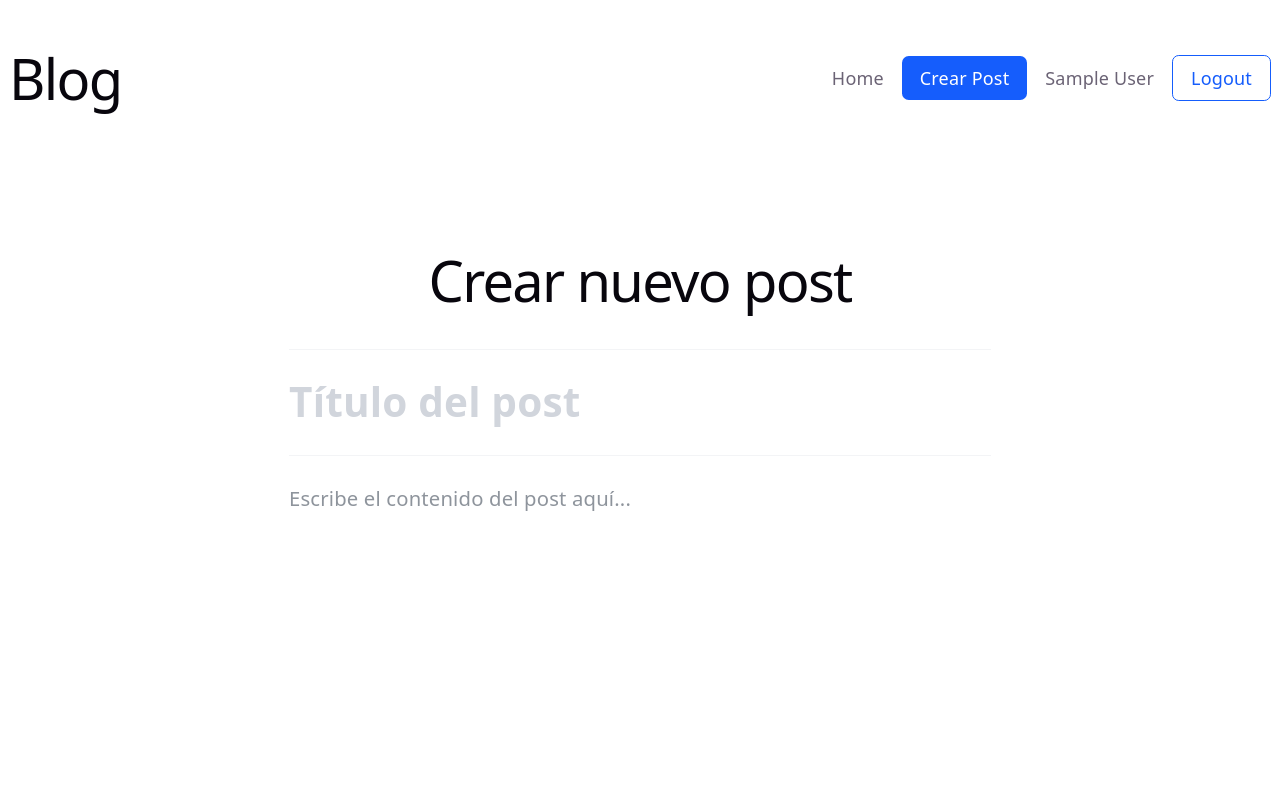
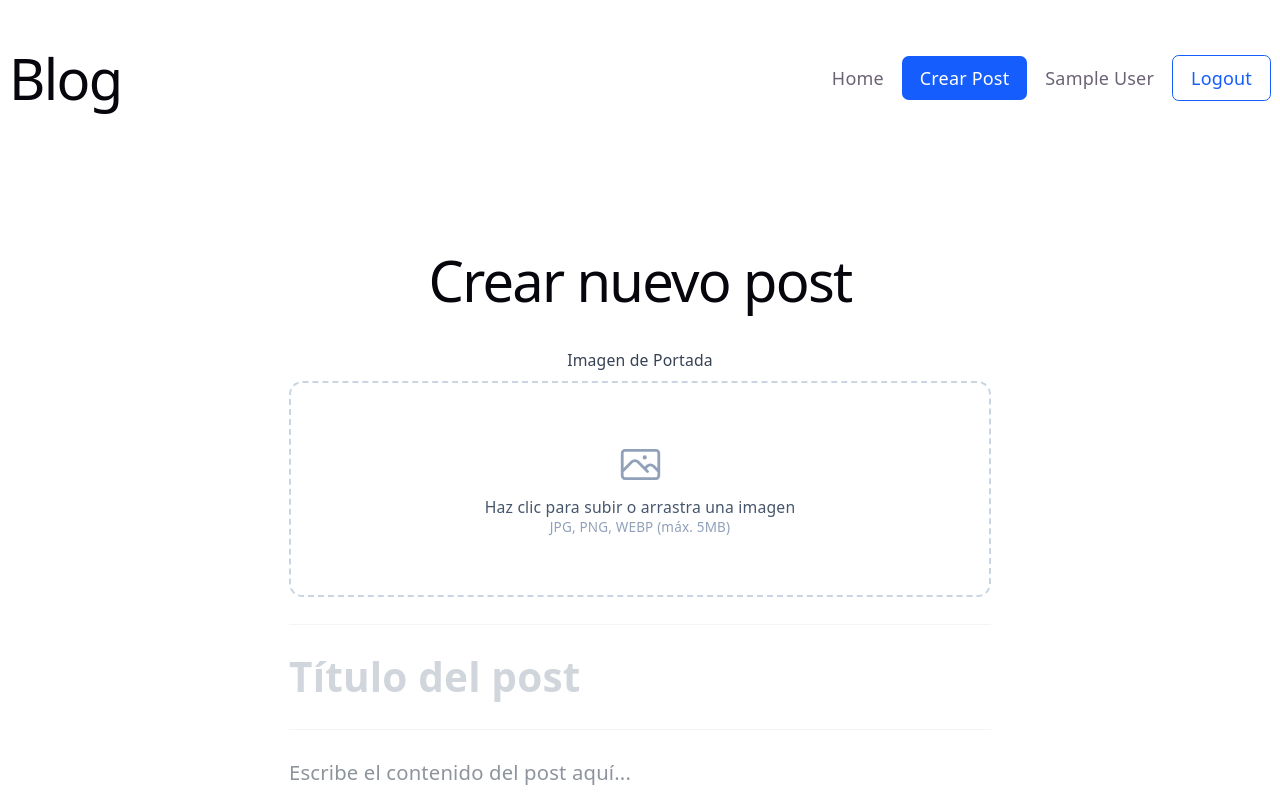
Before and after one commit to amplixme/FS-0004, a React (Vite) app in the folder frontend/: page /crear in a window 1280 px wide. Shown: the top 800 px of the page. Built offline with nearby package versions, Linux system fonts and the light colour scheme; no server answers; sample sign-in values are in the browser's storage.

Commit message:
feat: FS0004-39 · Componente de subida de imagen para portada

```diff
--- a/frontend/src/components/PostForm.jsx
+++ b/frontend/src/components/PostForm.jsx
@@ -1,4 +1,5 @@
 import { useState } from "react";
+import ImageUpload from "./common/ImageUpload";
 
 function PostForm({
   initialData = {},
@@ -9,6 +10,7 @@ function PostForm({
 }) {
   const [title, setTitle] = useState(initialData.title || "");
   const [content, setContent] = useState(initialData.content || "");
+  const [coverImage, setCoverImage] = useState(initialData.coverImage || "");
   const [published, setPublished] = useState(initialData.published || false);
   const [error, setError] = useState("");
 
@@ -28,6 +30,7 @@ function PostForm({
     await onSubmit({
       title,
       content,
+      coverImage,
       published,
     });
   };
@@ -37,6 +40,17 @@ function PostForm({
       {error && (
         <div className="bg-red-100 text-red-700 p-3 rounded">{error}</div>
       )}
+
+      <div className="mb-6">
+        <label className="block text-sm font-medium text-gray-700 mb-2">
+          Imagen de Portada
+        </label>
+        <ImageUpload
+          value={coverImage}
+          onChange={setCoverImage}
+          disabled={loading}
+        />
+      </div>
 
       <div className="border-t border-gray-100 my-6"></div>
       <input
--- /dev/null
+++ b/frontend/src/components/common/ImageUpload.jsx
@@ -0,0 +1,148 @@
+import { useState, useRef } from 'react';
+import { uploadAPI } from '../../services/upload.service';
+
+function ImageUpload({ value, onChange, disabled }) {
+  const [isDragging, setIsDragging] = useState(false);
+  const [uploading, setUploading] = useState(false);
+  const [progress, setProgress] = useState(0);
+  const [error, setError] = useState(null);
+
+  const fileInputRef = useRef(null);
+
+  const validateFile = (file) => {
+    const validTypes = ['image/jpeg', 'image/png', 'image/webp'];
+    if (!validTypes.includes(file.type)) {
+      throw new Error('Solo se permiten imágenes JPG, PNG o WEBP');
+    }
+    const maxSize = 5 * 1024 * 1024; // 5MB
+    if (file.size > maxSize) {
+      throw new Error('La imagen no puede pesar más de 5MB');
+    }
+  };
+
+  const handleFile = async (file) => {
+    if (!file || disabled) return;
+
+    setError(null);
+    try {
+      validateFile(file);
+      setUploading(true);
+      setProgress(0);
+
+      const url = await uploadAPI.uploadImage(file, (pct) => {
+        setProgress(pct);
+      });
+
+      onChange(url);
+    } catch (err) {
+      setError(err.message || 'Error al subir la imagen');
+    } finally {
+      setUploading(false);
+    }
+  };
+
+  const handleDragOver = (e) => {
+    e.preventDefault();
+    if (disabled) return;
+    setIsDragging(true);
+  };
+
+  const handleDragLeave = (e) => {
+    e.preventDefault();
+    setIsDragging(false);
+  };
+
+  const handleDrop = (e) => {
+    e.preventDefault();
+    setIsDragging(false);
+    if (disabled) return;
+
+    const file = e.dataTransfer.files[0];
+    handleFile(file);
+  };
+
+  const handleChange = (e) => {
+    const file = e.target.files[0];
+    handleFile(file);
+    // Limpiar input para permitir seleccionar la misma imagen de nuevo si la borran
+    e.target.value = '';
+  };
+
+  const handleRemove = (e) => {
+    e.preventDefault();
+    e.stopPropagation();
+    onChange('');
+  };
+
+  return (
+    <div className="w-full">
+      {error && <p className="text-red-600 text-sm mb-2">{error}</p>}
+
+      {value ? (
+        <div className="relative rounded-xl overflow-hidden border border-slate-200 group bg-slate-100 flex items-center justify-center">
+          <img
+            src={value}
+            alt="Portada"
+            className="w-full h-48 object-cover"
+          />
+          {!disabled && (
+            <button
+              type="button"
+              onClick={handleRemove}
+              className="absolute top-2 right-2 bg-black/60 text-white w-8 h-8 flex items-center justify-center rounded-full hover:bg-red-600 transition-colors"
+              title="Eliminar imagen"
+            >
+              <svg xmlns="http://www.w3.org/2000/svg" fill="none" viewBox="0 0 24 24" strokeWidth={2} stroke="currentColor" className="w-4 h-4">
+                <path strokeLinecap="round" strokeLinejoin="round" d="M6 18L18 6M6 6l12 12" />
+              </svg>
+            </button>
+          )}
+        </div>
+      ) : (
+        <div
+          onClick={() => !disabled && !uploading && fileInputRef.current?.click()}
+          onDragOver={handleDragOver}
+          onDragLeave={handleDragLeave}
+          onDrop={handleDrop}
+          className={`
+            relative w-full h-48 rounded-xl border-2 border-dashed flex flex-col items-center justify-center transition-colors cursor-pointer overflow-hidden
+            ${disabled ? 'opacity-50 cursor-not-allowed border-slate-300 bg-slate-50' : ''}
+            ${isDragging ? 'border-blue-500 bg-blue-50' : 'border-slate-300 hover:border-blue-400 hover:bg-slate-50'}
+            ${uploading ? 'pointer-events-none' : ''}
+          `}
+        >
+          <input
+            type="file"
+            ref={fileInputRef}
+            onChange={handleChange}
+            accept="image/jpeg, image/png, image/webp"
+            className="hidden"
+            disabled={disabled || uploading}
+          />
+
+          {uploading ? (
+            <div className="flex flex-col items-center w-full px-8">
+              <span className="text-blue-600 font-medium mb-3">Subiendo... {progress}%</span>
+              <div className="w-full bg-slate-200 rounded-full h-2 overflow-hidden">
+                <div
+                  className="bg-blue-600 h-2 transition-all duration-300 ease-out"
+                  style={{ width: `${progress}%` }}
+                ></div>
+              </div>
+            </div>
+          ) : (
+            <>
+              <svg xmlns="http://www.w3.org/2000/svg" fill="none" viewBox="0 0 24 24" strokeWidth={1.5} stroke="currentColor" className="w-10 h-10 text-slate-400 mb-2">
+                <path strokeLinecap="round" strokeLinejoin="round" d="M2.25 15.75l5.159-5.159a2.25 2.25 0 013.182 0l5.159 5.159m-1.5-1.5l1.409-1.409a2.25 2.25 0 013.182 0l2.909 2.909m-18 3.75h16.5a1.5 1.5 0 001.5-1.5V6a1.5 1.5 0 00-1.5-1.5H3.75A1.5 1.5 0 002.25 6v12a1.5 1.5 0 001.5 1.5zm10.5-11.25h.008v.008h-.008V8.25zm.375 0a.375.375 0 11-.75 0 .375.375 0 01.75 0z" />
+              </svg>
+              <p className="text-sm text-slate-600 font-medium">Haz clic para subir o arrastra una imagen</p>
+              <p className="text-xs text-slate-400 mt-1">JPG, PNG, WEBP (máx. 5MB)</p>
+            </>
+          )}
+        </div>
+      )}
+    </div>
+  );
+}
+
+export default ImageUpload;
--- /dev/null
+++ b/frontend/src/services/upload.service.js
@@ -0,0 +1,21 @@
+import api from './api.js';
+
+export const uploadAPI = {
+  uploadImage: async (file, onProgress) => {
+    const formData = new FormData();
+    formData.append('image', file);
+
+    const { data } = await api.post('/upload', formData, {
+      headers: {
+        'Content-Type': 'multipart/form-data'
+      },
+      onUploadProgress: (progressEvent) => {
+        if (onProgress && progressEvent.total) {
+          const percentCompleted = Math.round((progressEvent.loaded * 100) / progressEvent.total);
+          onProgress(percentCompleted);
+        }
+      }
+    });
+    return data.url;
+  }
+};
```
